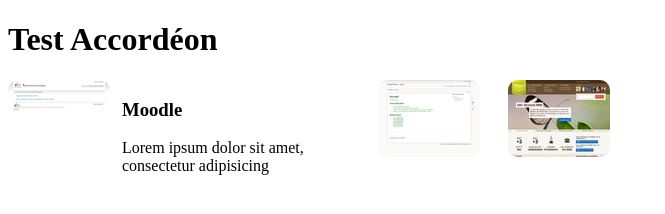
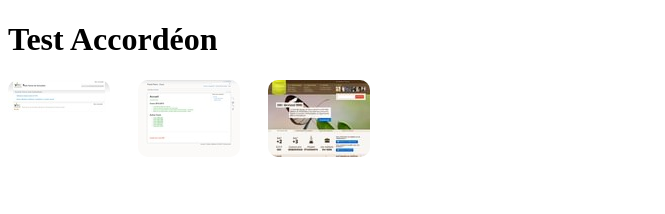
Before and after one commit to MMI-NFC-2026/sae105-r112-tp4-hraimi-chloe, a plain HTML site: page index.html in a window 1280 px wide. Both pictures are taken after a click on the heading 59 px from the left and 118 px from the top of the page. Shown: the whole page, without its empty margins (0-665 px from the left). Drawn offline with Linux system fonts and the light colour scheme.

Commit message:
click summary

```diff
--- a/src/css/components/accordeon.css
+++ b/src/css/components/accordeon.css
@@ -55,7 +55,7 @@
 .accordeon details[open]::details-content {
   max-width: 240px;
   opacity: 1;
-
+}
 
 .accordeon .contenu {
   padding-top: 10px;
--- a/src/js/script.js
+++ b/src/js/script.js
@@ -1 +1,17 @@
 // *** ACCORDEON ***
+
+const accordeon = document.querySelector(".accordeon");
+accordeon.querySelectorAll("details").forEach((det) => (det.open = false));
+
+if (accordeon) {
+  const detailsList = accordeon.querySelectorAll("details");
+  const summaries = accordeon.querySelectorAll("summary");
+
+  summaries.forEach((summary) => {
+    summary.addEventListener("click", () => {
+      detailsList.forEach((det) => {
+        det.open = false;
+      });
+    });
+});
+}
```
